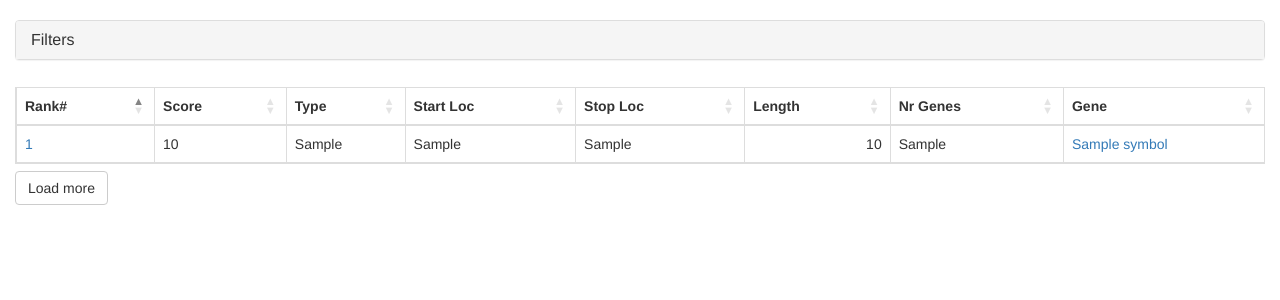
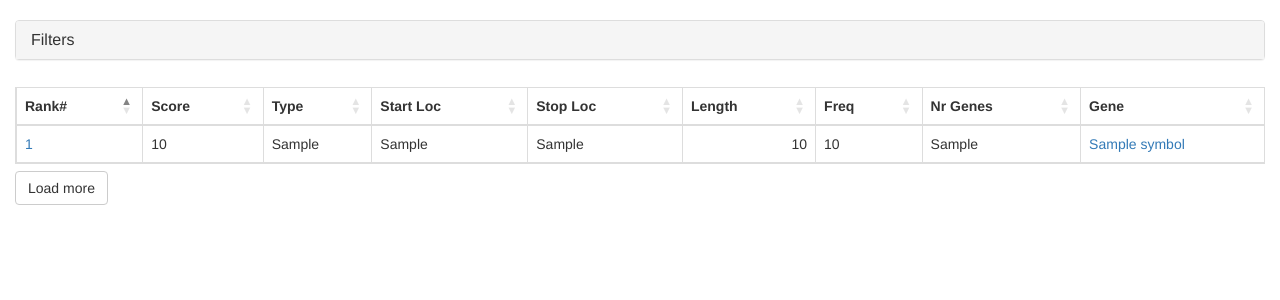
Before and after one commit to robinandeer/puzzle, a Python web app: template puzzle/server/blueprints/variants/templates/sv_variants.html in a window 1280 px wide. Shown: the part 52-352 px from the top of the page. Run offline with Jinja, Linux system fonts and the light colour scheme; the template is opened without the code that fills it: most values are stand-ins (such as "Sample title", 1, 10 or a date in 2020); some libraries are stand-ins or nearby versions.

Commit message:
Show sv variant frequency already on the sv variants page

```diff
--- a/puzzle/server/blueprints/variants/templates/sv_variants.html
+++ b/puzzle/server/blueprints/variants/templates/sv_variants.html
@@ -29,6 +29,7 @@
           <th>Start Loc</th>
           <th>Stop Loc</th>
           <th>Length</th>
+	  <th>Freq</th>
           <th>Nr Genes</th>
           <th>Gene</th>
         </tr>
@@ -42,6 +43,17 @@
             <td>{{ variant.cytoband_start or '-' }}</td>
             <td>{{ variant.cytoband_stop or '-' }}</td>
             <td align="right">{{ '{0:,}'.format(variant.sv_len) }}</td>
+	    <td>
+	      {% if(variant.max_freq) %}
+	        {% if(variant.max_freq >= 1) %}
+	          {{ variant.max_freq }}
+	        {% else %}
+         	  {{ variant.max_freq|round(3) }}
+	        {% endif %}
+	      {% else %}
+                  <small class="text-muted">-</small>
+              {% endif %}
+	      </td>
             <td>{{ variant.nr_genes }}</td>
             <td>
               {% if variant.genes|length >= 5 %}
```
